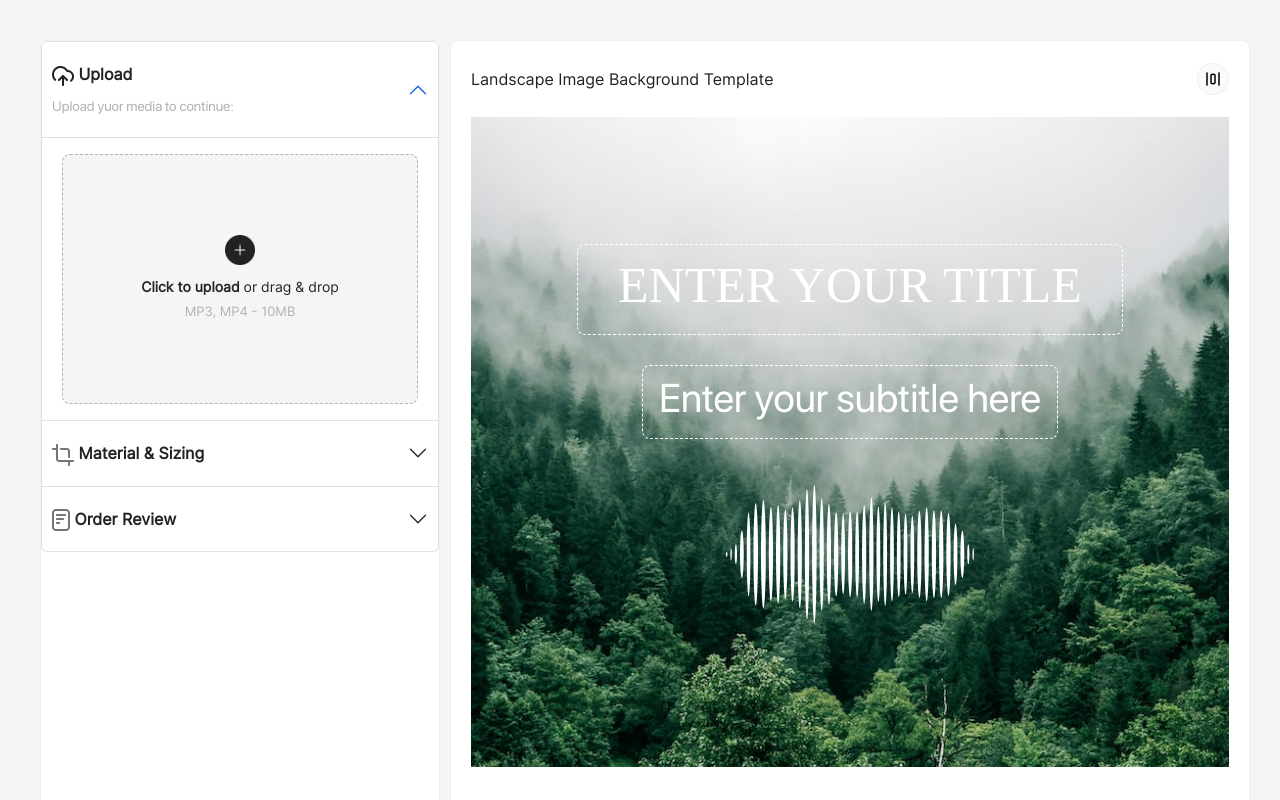
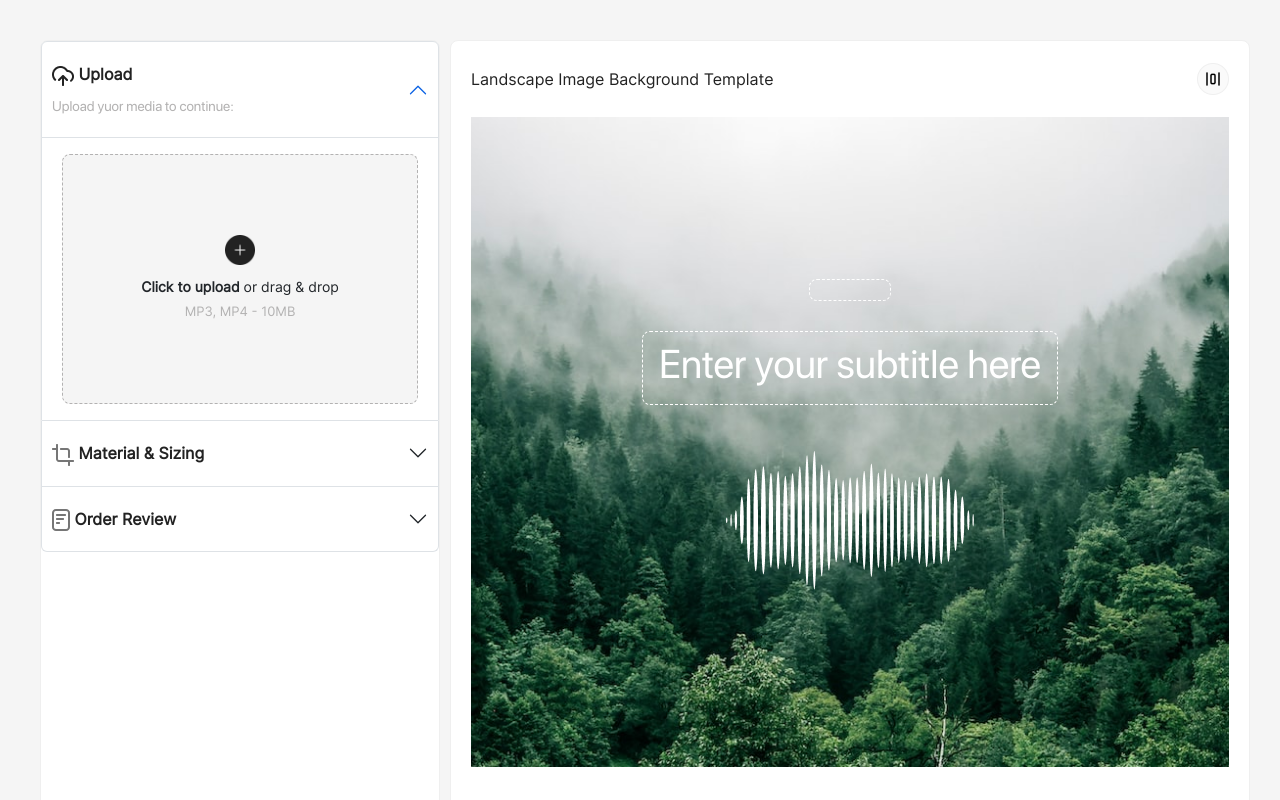
Before and after one commit to ri-bulatao/soundwave-app, a React (Vite) app: page / in a window 1280 px wide. Shown: the top 800 px of the page. Built offline with nearby package versions, Linux system fonts and the light colour scheme.

Commit message:
removed unused imports

```diff
--- a/src/pages/customizer/customizer.tsx
+++ b/src/pages/customizer/customizer.tsx
@@ -19,7 +19,7 @@ export const Customizer: React.FC = () => {
   const [selectedFrame, setSelectedFrame] = useState<string>('')
   const [selectedSizing, setSelectedSizing] = useState<string>('')
   const [selectedColor, setSelectedColor] = useState<string>('')
-  const [canvasTitle, setCanvasTitle] = useState<string>('Enter your title')
+  //const [canvasTitle, setCanvasTitle] = useState<string>('Enter your title')
   const [canvasSubtitle, setCanvasSubtitle] = useState<string>('Enter your subtitle here')
   const [editLayoutBackground, setEditLayoutBackground] = useState<boolean>(false)
   const [showConfirmation, setShowConfirmation] = useState(false)
@@ -227,7 +227,7 @@ export const Customizer: React.FC = () => {
               <div className={`canvas-content`} style={{ background: `url('${layoutBackgroundImage}'` }}>
                 <div className={`overlay ${selectedColor}`}></div>
                 <div className="canvas-text title">
-                  <h1>{canvasTitle}</h1>
+                  {/* <h1>{canvasTitle}</h1> */}
                 </div>
                 <div className="canvas-text subtitle">
                   <h1>{canvasSubtitle}</h1>
```
Also changed, not shown: 1 other file (tests, documents, lock files or other folders).
